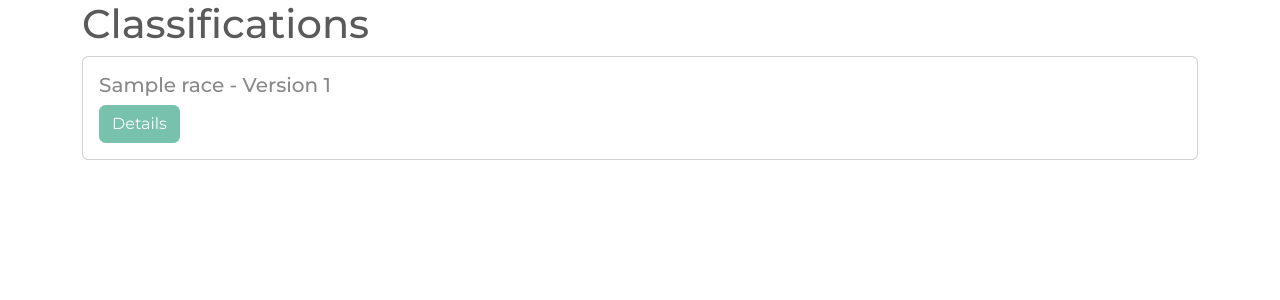
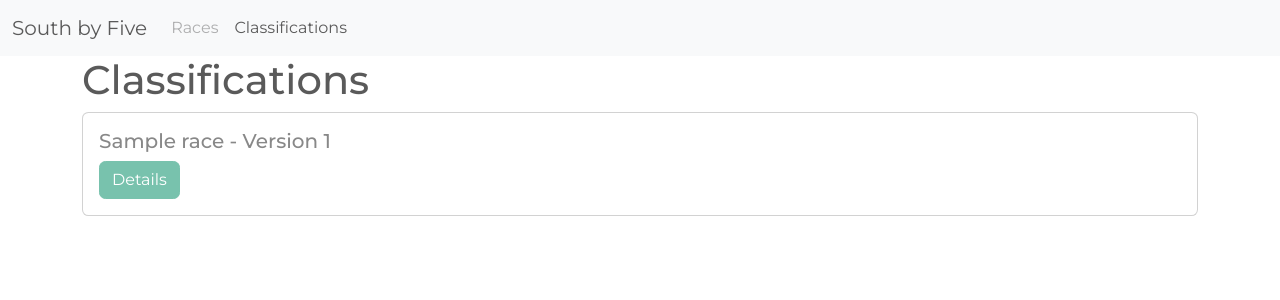
Before and after one commit to lukasz-pudlo/southbyfive, a Django app: page /classifications/ in a window 1280 px wide. Shown: the top 300 px of the page. Run offline with Django 4.2, Linux system fonts and the light colour scheme; tables that the repository leaves empty hold one stand-in row (values such as "Sample post"); some libraries are stand-ins or nearby versions.

Commit message:
Add navigation bar

```diff
--- a/sx5_project/sx5_project/templates/base.html
+++ b/sx5_project/sx5_project/templates/base.html
@@ -1,5 +1,4 @@
 {% load bootstrap5 %}
-
 
 <!DOCTYPE html>
 <html>
@@ -12,6 +11,27 @@
         {% endblock %}
     </head>
     <body>
+        <!-- Navigation Bar -->
+        <nav class="navbar navbar-expand-lg navbar-light bg-light">
+            <div class="container-fluid">
+                <a class="navbar-brand" href="{% url 'races:list' %}">South by Five</a>
+                <button class="navbar-toggler" type="button" data-bs-toggle="collapse" data-bs-target="#navbarNav" aria-controls="navbarNav" aria-expanded="false" aria-label="Toggle navigation">
+                    <span class="navbar-toggler-icon"></span>
+                </button>
+                <div class="collapse navbar-collapse" id="navbarNav">
+                    <ul class="navbar-nav">
+                        <li class="nav-item">
+                            <a class="nav-link {% if '/races/' in request.path %}active{% endif %}" href="{% url 'races:list' %}">Races</a>
+                        </li>
+                        <li class="nav-item">
+                            <a class="nav-link {% if '/classifications/' in request.path %}active{% endif %}" href="{% url 'classifications:list' %}">Classifications</a>
+                        </li>
+                    </ul>
+                </div>
+            </div>
+        </nav>
+        <!-- End Navigation Bar -->
+
         <div class="container">
             {% block content %}
             {% endblock %}
```
